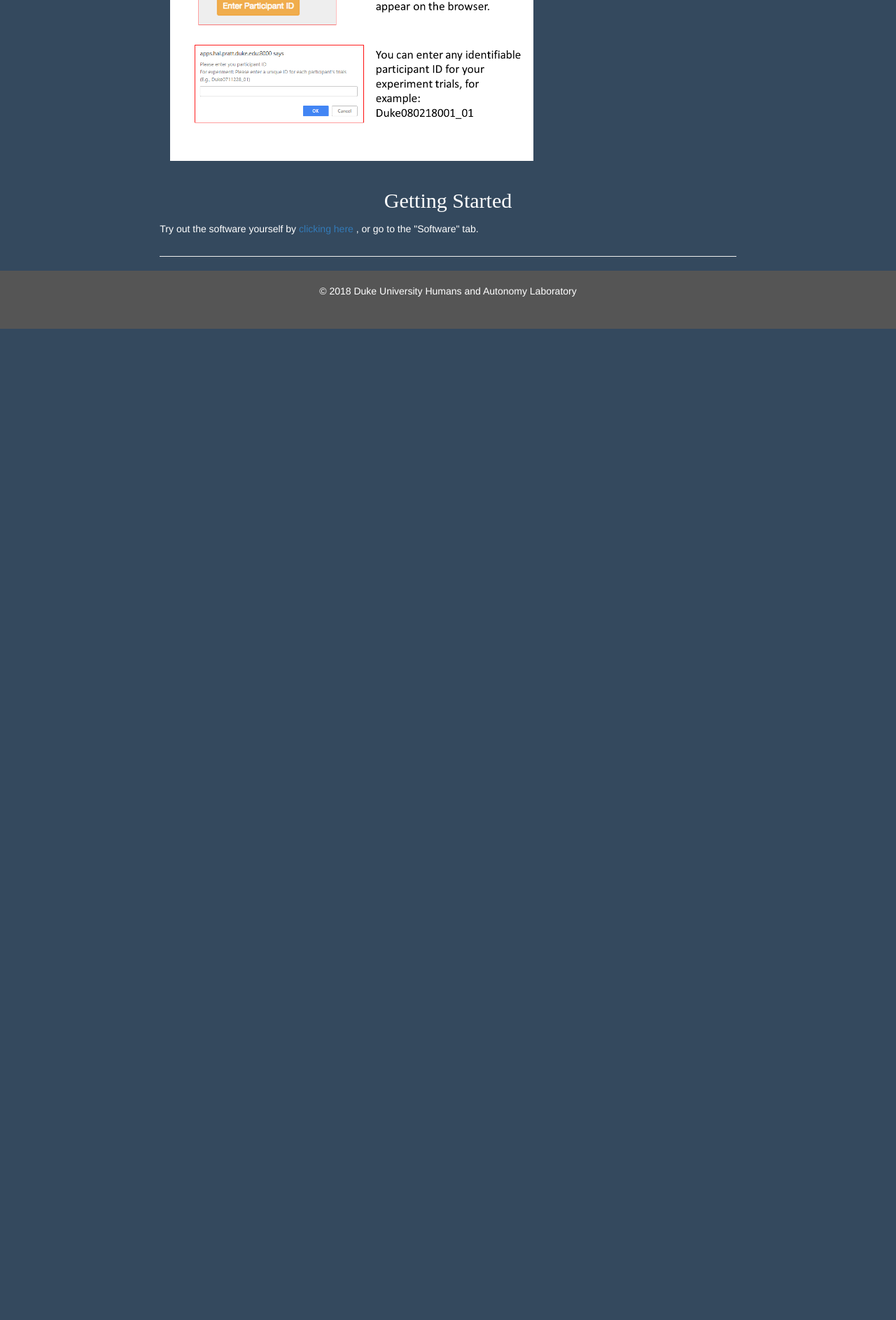
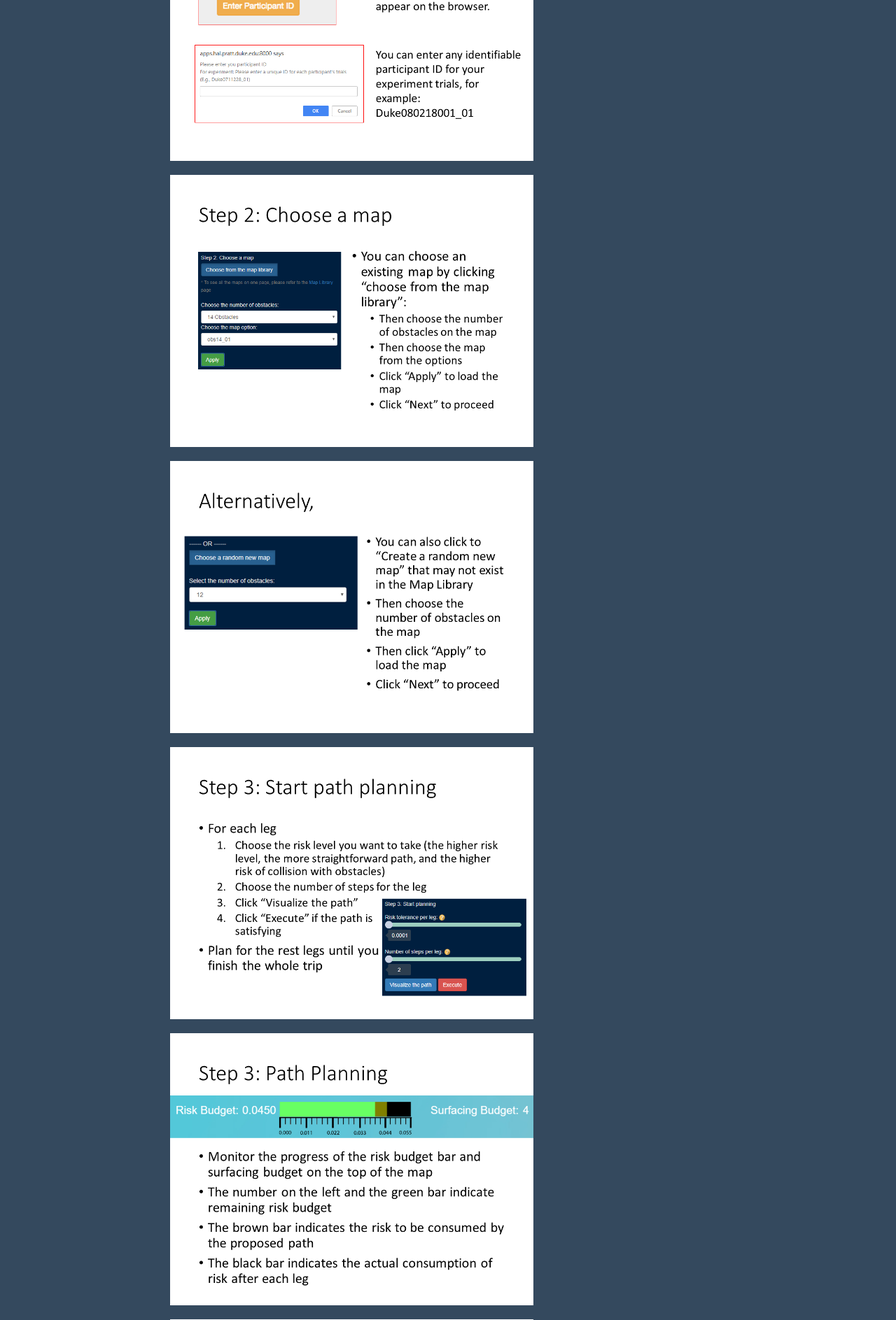
Before and after one commit to siyangdream/Psulu_Django_FullStack00, a Django app: page /about/ in a window 1280 px wide. Shown: the part 4450-6337 px from the top of the page at 70% size. Before the commit the page ends 4920 px from the top, so only its background shows below. Run offline with Django 3.2, Linux system fonts and the light colour scheme; some libraries are stand-ins or nearby versions.

Commit message:
updated contact_html

```diff
--- a/templates/BasicApp/about.html
+++ b/templates/BasicApp/about.html
@@ -211,6 +211,63 @@
               </div>
             </div>
           </div>
+	  <br>
+
+	  <div class="container-fluid bg-3 text-center">
+	    <div class="row">
+	      <div class="col-sm-8">
+		<img src="{% static "BasicApp/images/Slide12.png" %}" class="img-responsive" style="width:100%" alt="Image">
+	      </div>
+	    </div>
+	  </div>
+	  <br>
+
+
+	  <div class="container-fluid bg-3 text-center">
+	    <div class="row">
+	      <div class="col-sm-8">
+		<img src="{% static "BasicApp/images/Slide13.png" %}" class="img-responsive" style="width:100%" alt="Image">
+	      </div>
+	    </div>
+	  </div>
+	  <br>
+
+          <div class="container-fluid bg-3 text-center">
+	    <div class="row">
+	      <div class="col-sm-8">
+		<img src="{% static "BasicApp/images/Slide14.png" %}" class="img-responsive" style="width:100%" alt="Image">
+	      </div>
+	    </div>
+	  </div>
+	  <br>
+
+          <div class="container-fluid bg-3 text-center">
+	    <div class="row">
+	      <div class="col-sm-8">
+		<img src="{% static "BasicApp/images/Slide15.png" %}" class="img-responsive" style="width:100%" alt="Image">
+	      </div>
+	    </div>
+	  </div>
+	  <br>
+
+          <div class="container-fluid bg-3 text-center">
+	    <div class="row">
+	      <div class="col-sm-8">
+		<img src="{% static "BasicApp/images/Slide16.png" %}" class="img-responsive" style="width:100%" alt="Image">
+	      </div>
+	    </div>
+	  </div>
+	  <br>
+
+          <div class="container-fluid bg-3 text-center">
+	    <div class="row">
+	      <div class="col-sm-8">
+		<img src="{% static "BasicApp/images/Slide17.png" %}" class="img-responsive" style="width:100%" alt="Image">
+	      </div>
+	    </div>
+	  </div>
+
+
           <br>
           <h3>Getting Started</h3>
           <p>Try out the software yourself by <a href="{% url 'game'%}">clicking here </a>, or go to the "Software" tab.</p>
```
Also changed, not shown: 13 other files.
